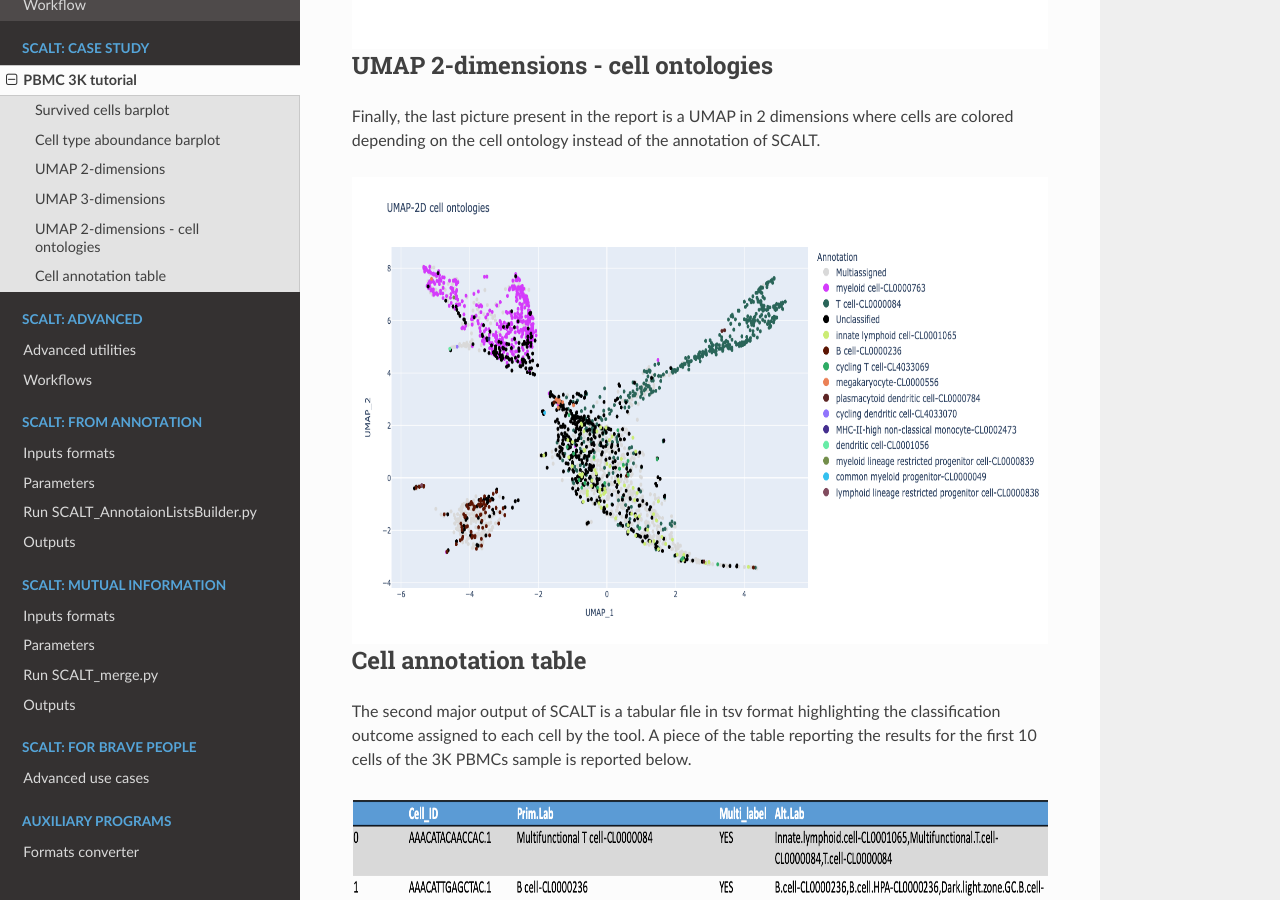
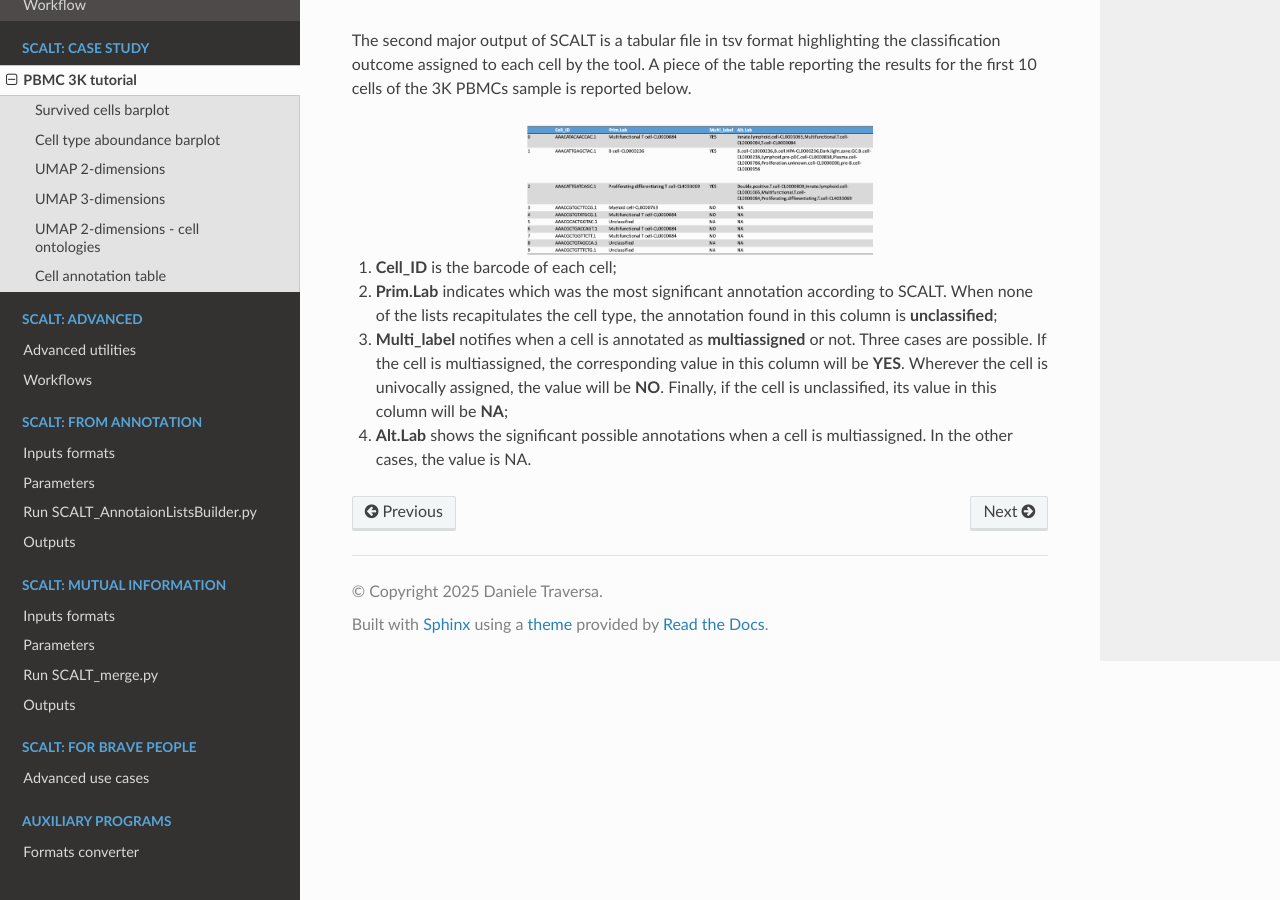
Before and after one commit to danitrave/SCALT, a Sphinx documentation site: the page built from docs/source/tutorial_pbmc.rst, in a window 1280 px wide and 900 px high, scrolled down 2984 px. Built offline with Sphinx 7.4.7 and the Read the Docs theme 3.1.0, drawn with Linux system fonts in a browser that asks for light colours; some of the changed text lies outside the part shown.

Commit message:
Update tutorial_pbmc.rst

```diff
--- a/docs/source/tutorial_pbmc.rst
+++ b/docs/source/tutorial_pbmc.rst
@@ -20,11 +20,11 @@
 
 Survived cells barplot
 ----------------------
-This barplot repors the number of cells that survived the initial expression filter that annotates a cell as **unclassified** is it does not a minimum number of genes (by defaul 250).
+This barplot repors the number of cells that survived the initial expression filter that annotates a cell as **unclassified** is it does not express a minimum number of genes (by defaul 250).
 
 .. figure:: pictures/barplot1.png
    :align: center
-   :scale: 70%
+   :scale: 50%
 
 Cell type aboundance barplot
 ----------------------------
@@ -32,7 +32,7 @@
 
 .. figure:: pictures/barplot2.png
    :align: center
-   :scale: 70%
+   :scale: 50%
 
 UMAP 2-dimensions
 -----------------
@@ -40,7 +40,7 @@
 
 .. figure:: pictures/umap2d.png
    :align: center
-   :scale: 70%
+   :scale: 50%
 
 UMAP 3-dimensions
 -----------------
@@ -48,7 +48,7 @@
 
 .. figure:: pictures/umap3d.png
    :align: center
-   :scale: 70%
+   :scale: 50%
 
 UMAP 2-dimensions - cell ontologies
 -----------------------------------
@@ -56,7 +56,7 @@
 
 .. figure:: pictures/umap_onto.png
    :align: center
-   :scale: 70%
+   :scale: 50%
 
 Cell annotation table
 ---------------------
@@ -65,4 +65,9 @@
 
 .. figure:: pictures/anno_table_pbmc3k.png
    :align: center
-   :scale: 70%
+   :scale: 20%
+
+1. **Cell_ID** is the barcode of each cell;
+2. **Prim.Lab** indicates which was the most significant annotation according to SCALT. When none of the lists recapitulates the cell type, the annotation found in this column is **unclassified**;
+3. **Multi_label** notifies when a cell is annotated as **multiassigned** or not. Three cases are possible. If the cell is multiassigned, the corresponding value in this column will be **YES**. Wherever the cell is univocally assigned, the value will be **NO**. Finally, if the cell is unclassified, its value in this column will be **NA**;
+4. **Alt.Lab** shows the significant possible annotations when a cell is multiassigned. In the other cases, the value is NA.
```
